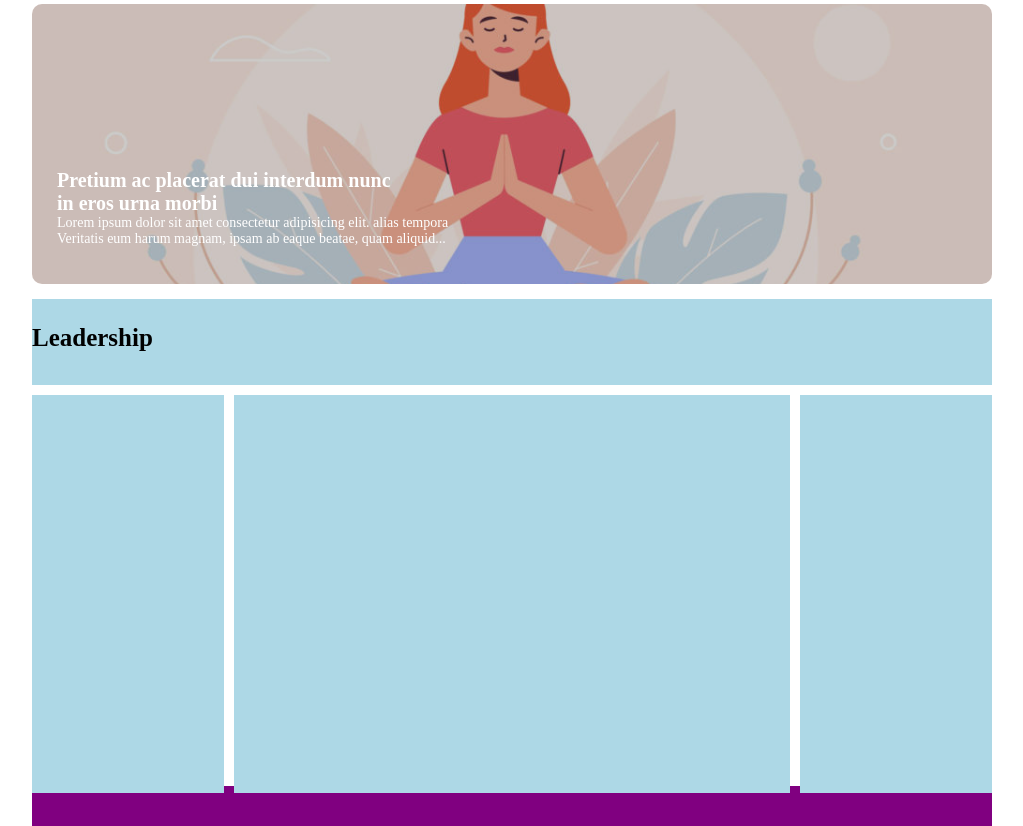
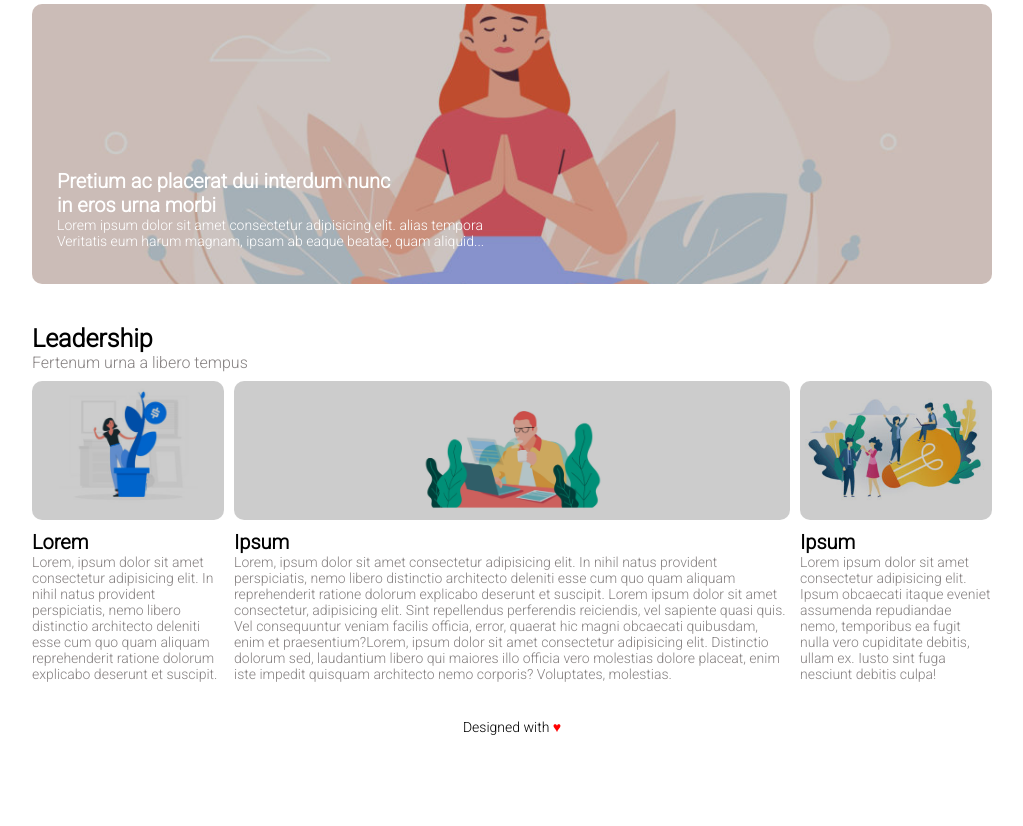
Before and after one commit to FrancescoCina/htmlcss-wp, a plain HTML site: page index.html in a window 1280 px wide. Shown: the part 106-932 px from the top of the page, without its empty margins (128-1151 px from the left). After the commit the page ends 865 px from the top, so only its background shows below. Drawn offline with Linux system fonts and the light colour scheme.

Commit message:
fatti secondo e terzo blocco con immagini + footer

```diff
--- a/css/style.css
+++ b/css/style.css
@@ -9,6 +9,7 @@ body{
     max-width: 1200px;
     height: 800px;
     margin: 0 auto;
+    font-family: 'Roboto', sans-serif;
 }
 
  .container{
@@ -21,11 +22,27 @@ body{
     background-color: lightblue;
 }
 
-/* .clearfix::after{
+.clearfix::after{
     content:'';
     clear: both;
     display: table;
-} */
+}
+
+.float-text{
+    padding: 10px 0;
+}
+
+.float-text p{
+    color: rgb(133, 128, 128);
+}
+
+.transparency{
+    width: 100%;
+    height: 100%;
+    border-radius: 10px;
+    background-color: rgba(0,0,0,0.2);
+
+}
 
 /* Header */
 .main-header{
@@ -52,7 +69,7 @@ li{
 a{
     text-transform: uppercase;
     text-decoration: none;
-    color: rgb(97, 90, 90);
+    color: rgb(133, 128, 128);
 }
 
 
@@ -71,11 +88,7 @@ a{
 
 .photo-caption{
     color:white;
-    padding-top: 165px;
-    /* padding-right:;
-    padding-bottom:; */
-    padding-left: 25px;
-
+    padding: 165px 0 0 25px;
 }
 
 h3{
@@ -85,18 +98,12 @@ h3{
 p{
     font-size: 14px;
 }
-.transparency{
-    width: 100%;
-    height: 100%;
-    border-radius: 10px;
-    background-color: rgba(0,0,0,0.2);
 
-}
 
 /* secondo blocco  */
  .second-block{
     width: 100%;
-    height: 60%;
+    height: 50%;
     margin: 0 auto;
 }
 
@@ -107,7 +114,6 @@ p{
     margin-bottom: 10px;
 }
 
-
 .head-secblock > div{
     padding: 25px 0;
 
@@ -117,20 +123,30 @@ h1{
     font-size: 25px;
 }
 
+.head-secblock span{
+    color:rgb(133, 128, 128);
+
+}
 /* blocchi flottati  */
-.sidebarright{
-    width: 20%;
-    height: calc(85% - 10px);
-    float: right;
-    margin-left: 10px;
-}
+
 
 .sidebarleft{
     width: 20%;
     height: calc(85% - 10px);
     float: left;
     margin-right: 10px;
+
 }
+
+.dollar-jar{
+    background-image: url(../img/img-1.jpg);
+    height: 42%;
+    background-position: center;
+    background-size: contain;
+    background-repeat: no-repeat;
+
+}
+
 
 .central{
     width: calc(60% - 20px);
@@ -138,10 +154,53 @@ h1{
     float: left;
 }
 
+
+
+.man-drinking{
+        background-image: url(../img/banner-2.jpg);
+        height: 42%;
+        background-position: center;
+        background-size: contain;
+        background-repeat: no-repeat;
+}
+
+
+
+
+.sidebarright{
+    width: 20%;
+    height: calc(85% - 10px);
+    float: right;
+    margin-left: 10px;
+
+}
+
+.bulb{
+    background-image: url(../img/img-3.jpg);
+    height: 42%;
+    background-position: center;
+    background-size: contain;
+    background-repeat: no-repeat;
+}
+
+
+
+
+
+
 /* blocco del footer  */
 footer{
     width: 100%;
     height: 5%;
-    background-color: purple;
-    margin-top: 7px;
+    /* background-color: purple; */
+    margin-top: 20px;
 }
+
+footer p{
+    text-align: center;
+}
+
+footer span{
+
+    color:red;
+}
--- a/index.html
+++ b/index.html
@@ -5,6 +5,8 @@
     <meta http-equiv="X-UA-Compatible" content="IE=edge">
     <meta name="viewport" content="width=device-width, initial-scale=1.0">
     <title>Struttura WP</title>
+    <link rel="preconnect" href="https://fonts.gstatic.com">
+    <link href="https://fonts.googleapis.com/css2?family=Roboto:wght@300&display=swap" rel="stylesheet">
     <link rel="stylesheet" href="css/style.css">
 </head>
 <body>
@@ -34,11 +36,48 @@
                 </div>
             </div>
         </div>
-        <div class="second-block">
-            <section class="head-secblock lightblue">
+        <div class="second-block clearfix">
+            <section class="head-secblock">
             <div>
                 <h1>Leadership</h1>
+                <span>Fertenum urna a libero tempus</span>
             </div>
+            </section>
+            <section class="sidebarleft">
+                <div class="dollar-jar">
+                    <div class="transparency">
+                    </div>
+                </div>
+                <div class="float-text">
+                    <h3>Lorem</h3>
+                    <p>Lorem, ipsum dolor sit amet consectetur adipisicing elit. In nihil natus provident perspiciatis, nemo libero distinctio architecto deleniti esse cum quo quam aliquam reprehenderit ratione dolorum explicabo deserunt et suscipit.</p>
+                </div>
+            </section>
+            <section class="central">
+                <div class="man-drinking">
+                    <div class="transparency">
+                    </div>
+                </div>
+                <div class="float-text">
+                    <h3>Ipsum</h3>
+                    <p>Lorem, ipsum dolor sit amet consectetur adipisicing elit. In nihil natus provident perspiciatis, nemo libero distinctio architecto deleniti esse cum quo quam aliquam reprehenderit ratione dolorum explicabo deserunt et suscipit. Lorem ipsum dolor sit amet consectetur, adipisicing elit. Sint repellendus perferendis reiciendis, vel sapiente quasi quis. Vel consequuntur veniam facilis officia, error, quaerat hic magni obcaecati quibusdam, enim et praesentium?Lorem, ipsum dolor sit amet consectetur adipisicing elit. Distinctio dolorum sed, laudantium libero qui maiores illo officia vero molestias dolore placeat, enim iste impedit quisquam architecto nemo corporis? Voluptates, molestias.</p>
+                </div>
+             </section>
+            <section class="sidebarright">
+                <div class="bulb">
+                    <div class="transparency">
+                    </div>
+                </div>
+                <div class="float-text">
+                    <h3>Ipsum</h3>
+                    <p>Lorem ipsum dolor sit amet consectetur adipisicing elit. Ipsum obcaecati itaque eveniet assumenda repudiandae nemo, temporibus ea fugit nulla vero cupiditate debitis, ullam ex. Iusto sint fuga nesciunt debitis culpa!</p>
+                </div>
+
+
+
+
+
+
 
 
 
@@ -46,11 +85,16 @@
 
 
             </section>
-            <section class="sidebarleft lightblue"></section>
-            <section class="central lightblue"></section>
-            <section class="sidebarright lightblue"></section>
         </div>
-        <footer class="footer-block"></footer>
+        <footer class="footer-block">
+            <div>
+
+                <p>Designed with <span>&hearts;</span></p>
+            </div>
+
+
+
+        </footer>
     </div>
 </body>
 </html>
```
